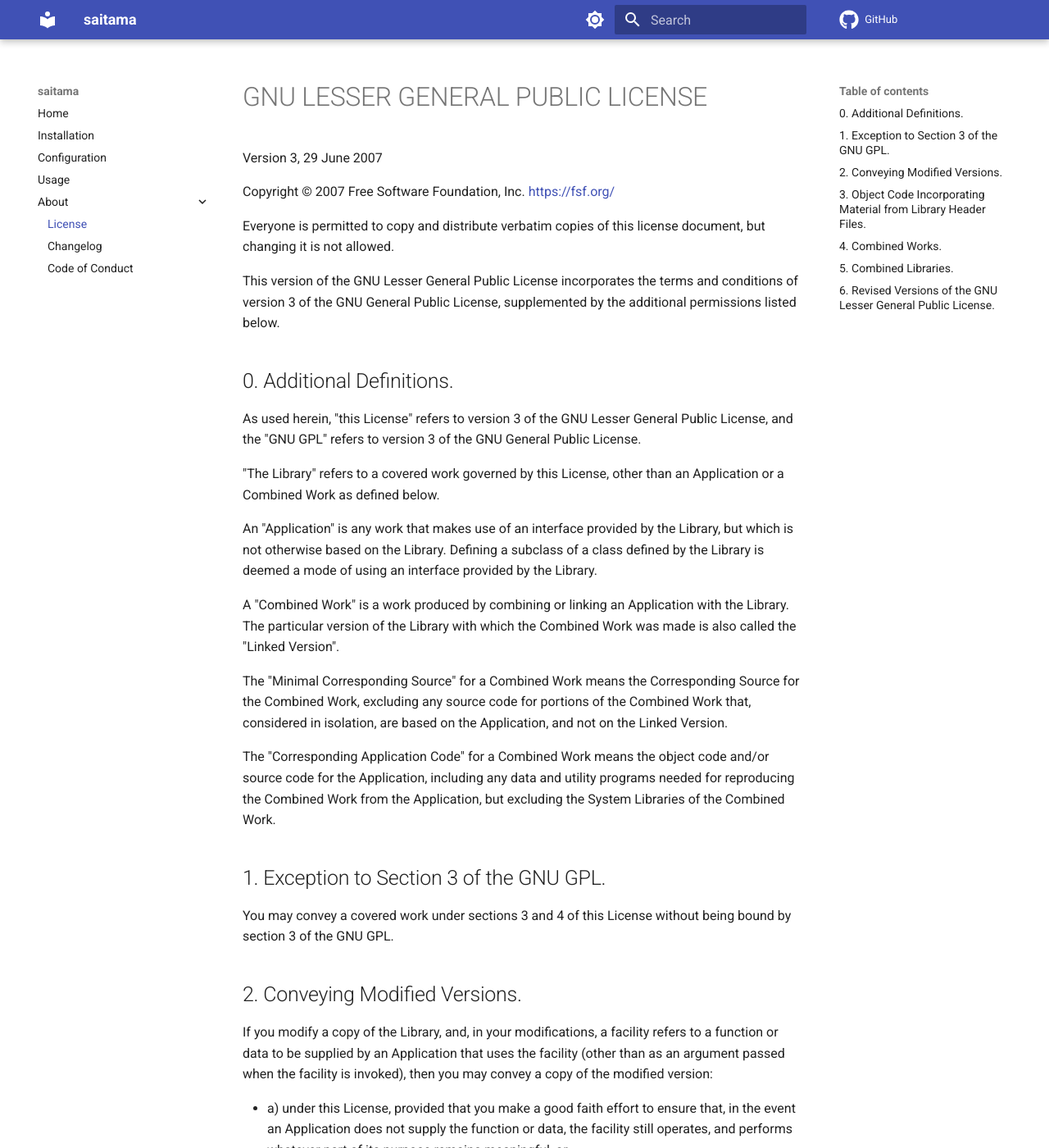
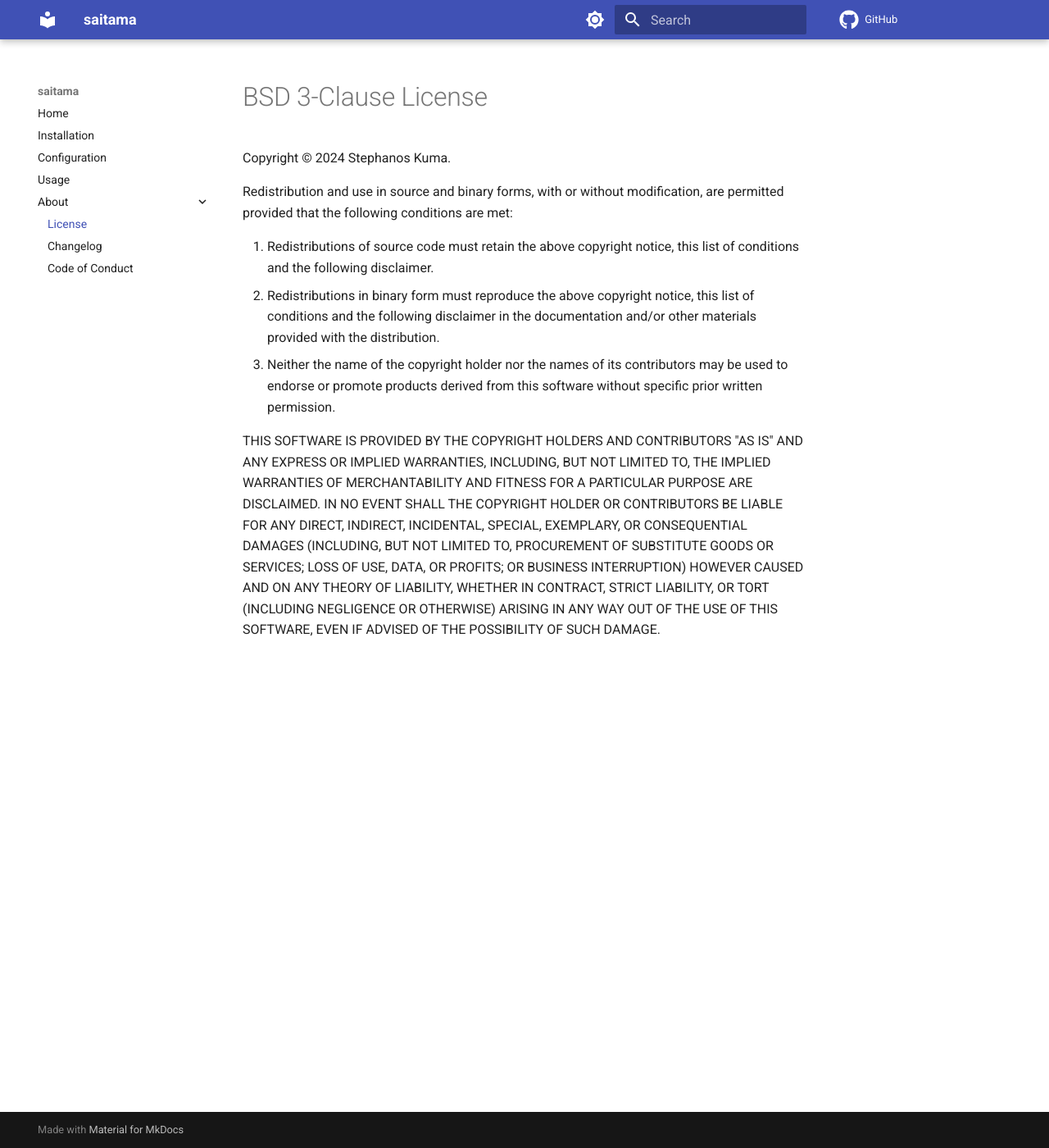
Before and after one commit to spapanik/saitama, an MkDocs documentation site: the page built from docs/LICENSE.md, in a window 1280 px wide and 1400 px high. Shown: the whole window at 82% size. Built offline with MkDocs 1.6.1 and Material for MkDocs 9.7.7, drawn with Linux system fonts in a browser that asks for light colours; comment, search, counter and statistics services are not loaded; some of the changed text lies outside the part shown.

Commit message:
✨ Use BSD 3-clause license

```diff
--- a/LICENSE.md
+++ /dev/null
@@ -1,159 +0,0 @@
-# GNU LESSER GENERAL PUBLIC LICENSE
-
-Version 3, 29 June 2007
-
-Copyright &copy; 2007 Free Software Foundation, Inc.
-[https://fsf.org/][FSF]
-
-Everyone is permitted to copy and distribute verbatim copies of this
-license document, but changing it is not allowed.
-
-This version of the GNU Lesser General Public License incorporates the
-terms and conditions of version 3 of the GNU General Public License,
-supplemented by the additional permissions listed below.
-
-## 0. Additional Definitions.
-
-As used herein, "this License" refers to version 3 of the GNU Lesser
-General Public License, and the "GNU GPL" refers to version 3 of the
-GNU General Public License.
-
-"The Library" refers to a covered work governed by this License, other
-than an Application or a Combined Work as defined below.
-
-An "Application" is any work that makes use of an interface provided
-by the Library, but which is not otherwise based on the Library.
-Defining a subclass of a class defined by the Library is deemed a mode
-of using an interface provided by the Library.
-
-A "Combined Work" is a work produced by combining or linking an
-Application with the Library. The particular version of the Library
-with which the Combined Work was made is also called the "Linked
-Version".
-
-The "Minimal Corresponding Source" for a Combined Work means the
-Corresponding Source for the Combined Work, excluding any source code
-for portions of the Combined Work that, considered in isolation, are
-based on the Application, and not on the Linked Version.
-
-The "Corresponding Application Code" for a Combined Work means the
-object code and/or source code for the Application, including any data
-and utility programs needed for reproducing the Combined Work from the
-Application, but excluding the System Libraries of the Combined Work.
-
-## 1. Exception to Section 3 of the GNU GPL.
-
-You may convey a covered work under sections 3 and 4 of this License
-without being bound by section 3 of the GNU GPL.
-
-## 2. Conveying Modified Versions.
-
-If you modify a copy of the Library, and, in your modifications, a
-facility refers to a function or data to be supplied by an Application
-that uses the facility (other than as an argument passed when the
-facility is invoked), then you may convey a copy of the modified
-version:
-
--   a) under this License, provided that you make a good faith effort
-    to ensure that, in the event an Application does not supply the
-    function or data, the facility still operates, and performs
-    whatever part of its purpose remains meaningful, or
--   b) under the GNU GPL, with none of the additional permissions of
-    this License applicable to that copy.
-
-## 3. Object Code Incorporating Material from Library Header Files.
-
-The object code form of an Application may incorporate material from a
-header file that is part of the Library. You may convey such object
-code under terms of your choice, provided that, if the incorporated
-material is not limited to numerical parameters, data structure
-layouts and accessors, or small macros, inline functions and templates
-(ten or fewer lines in length), you do both of the following:
-
--   a) Give prominent notice with each copy of the object code that
-    the Library is used in it and that the Library and its use are
-    covered by this License.
--   b) Accompany the object code with a copy of the GNU GPL and this
-    license document.
-
-## 4. Combined Works.
-
-You may convey a Combined Work under terms of your choice that, taken
-together, effectively do not restrict modification of the portions of
-the Library contained in the Combined Work and reverse engineering for
-debugging such modifications, if you also do each of the following:
-
--   a) Give prominent notice with each copy of the Combined Work that
-    the Library is used in it and that the Library and its use are
-    covered by this License.
--   b) Accompany the Combined Work with a copy of the GNU GPL and this
-    license document.
--   c) For a Combined Work that displays copyright notices during
-    execution, include the copyright notice for the Library among
-    these notices, as well as a reference directing the user to the
-    copies of the GNU GPL and this license document.
--   d) Do one of the following:
-    -   0. Convey the Minimal Corresponding Source under the terms of
-           this License, and the Corresponding Application Code in a form
-           suitable for, and under terms that permit, the user to
-           recombine or relink the Application with a modified version of
-           the Linked Version to produce a modified Combined Work, in the
-           manner specified by section 6 of the GNU GPL for conveying
-           Corresponding Source.
-    -   1. Use a suitable shared library mechanism for linking with
-           the Library. A suitable mechanism is one that (a) uses at run
-           time a copy of the Library already present on the user's
-           computer system, and (b) will operate properly with a modified
-           version of the Library that is interface-compatible with the
-           Linked Version.
--   e) Provide Installation Information, but only if you would
-    otherwise be required to provide such information under section 6
-    of the GNU GPL, and only to the extent that such information is
-    necessary to install and execute a modified version of the
-    Combined Work produced by recombining or relinking the Application
-    with a modified version of the Linked Version. (If you use option
-    4d0, the Installation Information must accompany the Minimal
-    Corresponding Source and Corresponding Application Code. If you
-    use option 4d1, you must provide the Installation Information in
-    the manner specified by section 6 of the GNU GPL for conveying
-    Corresponding Source.)
-
-## 5. Combined Libraries.
-
-You may place library facilities that are a work based on the Library
-side by side in a single library together with other library
-facilities that are not Applications and are not covered by this
-License, and convey such a combined library under terms of your
-choice, if you do both of the following:
-
--   a) Accompany the combined library with a copy of the same work
-    based on the Library, uncombined with any other library
-    facilities, conveyed under the terms of this License.
--   b) Give prominent notice with the combined library that part of it
-    is a work based on the Library, and explaining where to find the
-    accompanying uncombined form of the same work.
-
-## 6. Revised Versions of the GNU Lesser General Public License.
-
-The Free Software Foundation may publish revised and/or new versions
-of the GNU Lesser General Public License from time to time. Such new
-versions will be similar in spirit to the present version, but may
-differ in detail to address new problems or concerns.
-
-Each version is given a distinguishing version number. If the Library
-as you received it specifies that a certain numbered version of the
-GNU Lesser General Public License "or any later version" applies to
-it, you have the option of following the terms and conditions either
-of that published version or of any later version published by the
-Free Software Foundation. If the Library as you received it does not
-specify a version number of the GNU Lesser General Public License, you
-may choose any version of the GNU Lesser General Public License ever
-published by the Free Software Foundation.
-
-If the Library as you received it specifies that a proxy can decide
-whether future versions of the GNU Lesser General Public License shall
-apply, that proxy's public statement of acceptance of any version is
-permanent authorization for you to choose that version for the
-Library.
-
-[FSF]: https://www.fsf.org/
--- a/docs/LICENSE.md
+++ b/docs/LICENSE.md
@@ -1 +1,11 @@
---8<-- "LICENSE.md"
+# BSD 3-Clause License
+
+Copyright &copy; 2024 Stephanos Kuma.
+
+Redistribution and use in source and binary forms, with or without modification, are permitted provided that the following conditions are met:
+
+1. Redistributions of source code must retain the above copyright notice, this list of conditions and the following disclaimer.
+2. Redistributions in binary form must reproduce the above copyright notice, this list of conditions and the following disclaimer in the documentation and/or other materials provided with the distribution.
+3. Neither the name of the copyright holder nor the names of its contributors may be used to endorse or promote products derived from this software without specific prior written permission.
+
+THIS SOFTWARE IS PROVIDED BY THE COPYRIGHT HOLDERS AND CONTRIBUTORS "AS IS" AND ANY EXPRESS OR IMPLIED WARRANTIES, INCLUDING, BUT NOT LIMITED TO, THE IMPLIED WARRANTIES OF MERCHANTABILITY AND FITNESS FOR A PARTICULAR PURPOSE ARE DISCLAIMED. IN NO EVENT SHALL THE COPYRIGHT HOLDER OR CONTRIBUTORS BE LIABLE FOR ANY DIRECT, INDIRECT, INCIDENTAL, SPECIAL, EXEMPLARY, OR CONSEQUENTIAL DAMAGES (INCLUDING, BUT NOT LIMITED TO, PROCUREMENT OF SUBSTITUTE GOODS OR SERVICES; LOSS OF USE, DATA, OR PROFITS; OR BUSINESS INTERRUPTION) HOWEVER CAUSED AND ON ANY THEORY OF LIABILITY, WHETHER IN CONTRACT, STRICT LIABILITY, OR TORT (INCLUDING NEGLIGENCE OR OTHERWISE) ARISING IN ANY WAY OUT OF THE USE OF THIS SOFTWARE, EVEN IF ADVISED OF THE POSSIBILITY OF SUCH DAMAGE.
```
Also changed, not shown: docs/README.md (+1 -1 lines).
